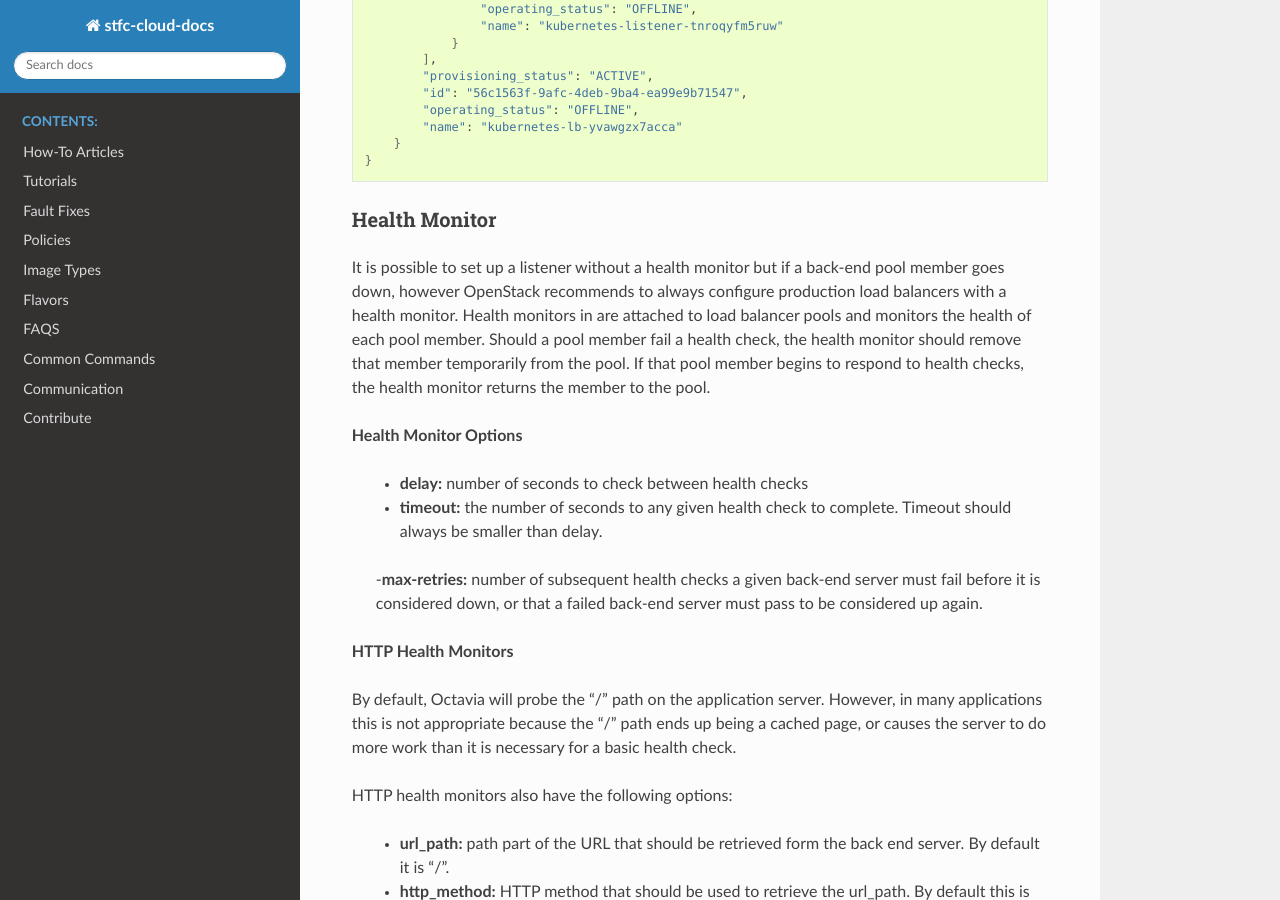
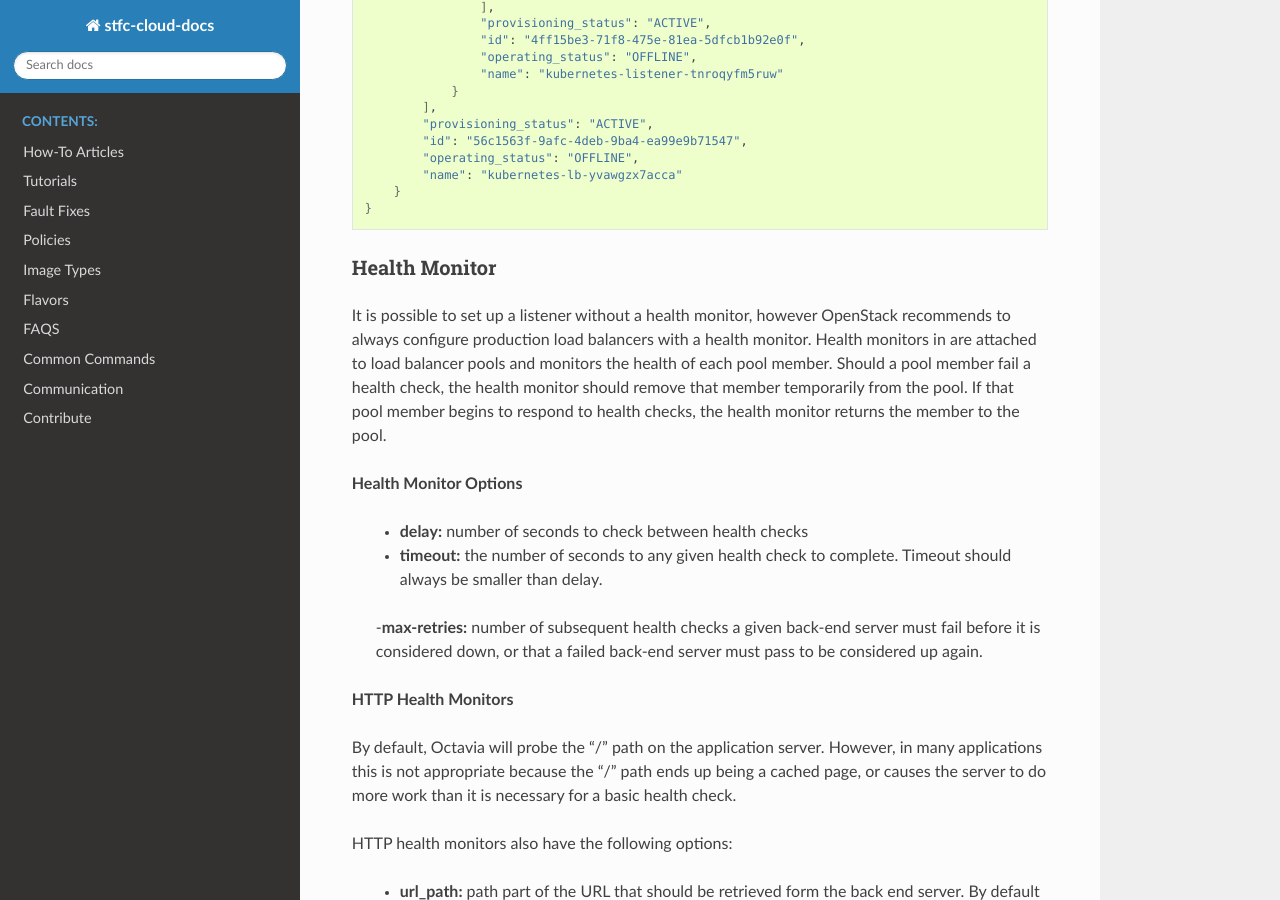
Before and after one commit to stfc/cloud-docs, a Sphinx documentation site: the page built from source/Octavia/IntroducingOctavia.rst, in a window 1280 px wide and 900 px high, scrolled down 9897 px. Built offline with Sphinx 7.4.7 and the Read the Docs theme 2.0.0, drawn with Linux system fonts in a browser that asks for light colours; some of the changed text lies outside the part shown.

Commit message:
Update IntroducingOctavia.rst
Just a few minor changes

```diff
--- a/source/Octavia/IntroducingOctavia.rst
+++ b/source/Octavia/IntroducingOctavia.rst
@@ -547,7 +548,7 @@
 Health Monitor
 ~~~~~~~~~~~~~~~
 
-It is possible to set up a listener without a health monitor but if a back-end pool member goes down, however OpenStack recommends to always configure production load balancers with a health monitor. Health monitors in are attached to load balancer pools and monitors the health of each pool member. Should a pool member fail a health check, the health monitor should remove that member temporarily from the pool. If that pool member begins to respond to health checks, the health monitor returns the member to the pool.
+It is possible to set up a listener without a health monitor, however OpenStack recommends to always configure production load balancers with a health monitor. Health monitors in are attached to load balancer pools and monitors the health of each pool member. Should a pool member fail a health check, the health monitor should remove that member temporarily from the pool. If that pool member begins to respond to health checks, the health monitor returns the member to the pool.
 
 
 **Health Monitor Options**
```
Also changed, not shown: other parts of source/Octavia/IntroducingOctavia.rst (+2 -1 lines).
